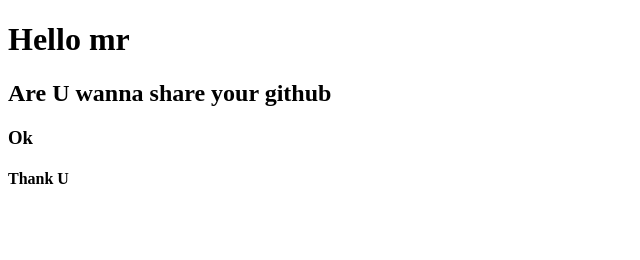
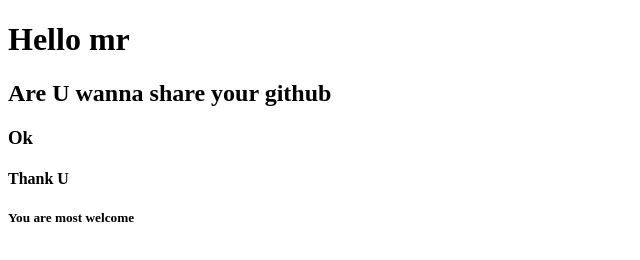
Before and after one commit to Eng-Shahin/first-repo, a plain HTML site: page index.html in a window 1280 px wide. Shown: the whole page, without its empty margins (0-640 px from the left). Drawn offline with Linux system fonts and the light colour scheme.

Commit message:
add second branch

```diff
--- a/index.html
+++ b/index.html
@@ -10,5 +10,6 @@
     <h2>Are U wanna share your github</h2>
     <h3>Ok</h3>
     <h4>Thank U</h4>
+    <h5>You are most welcome</h5>
 </body>
 </html>
```
